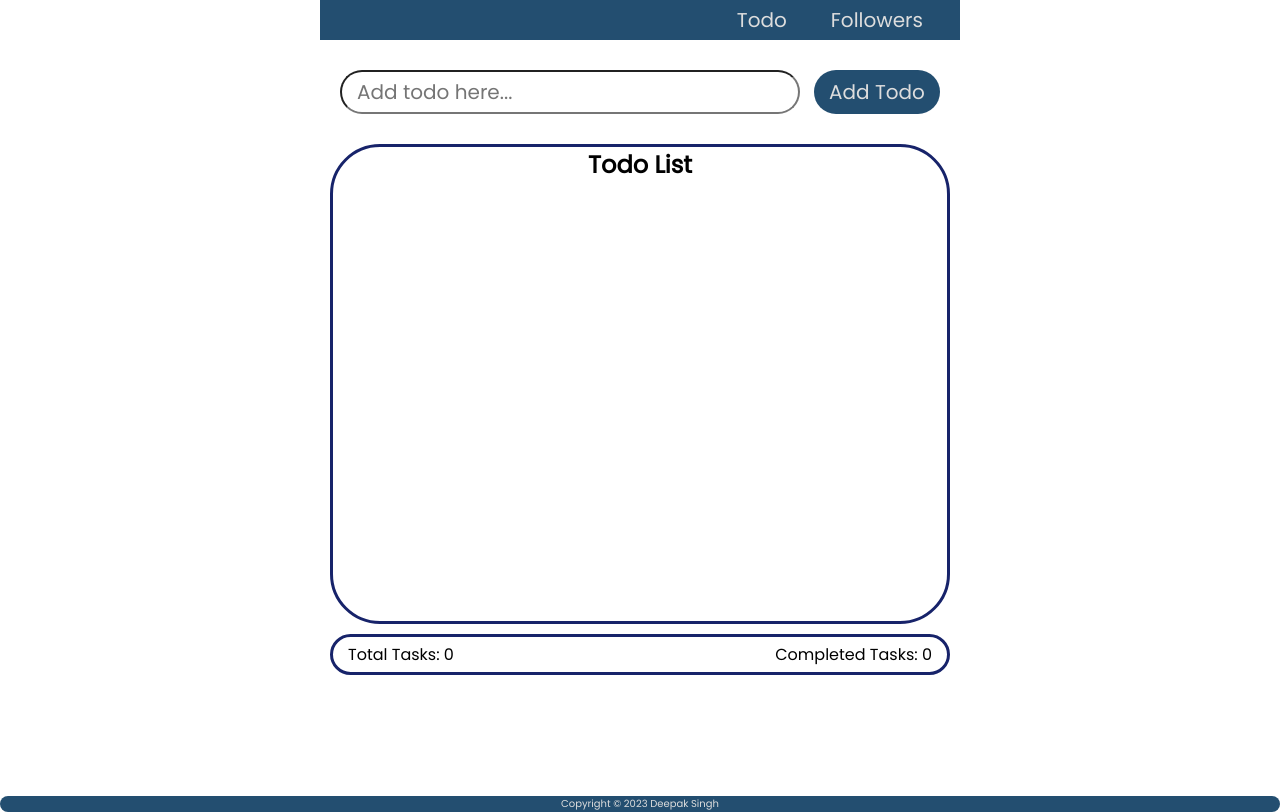
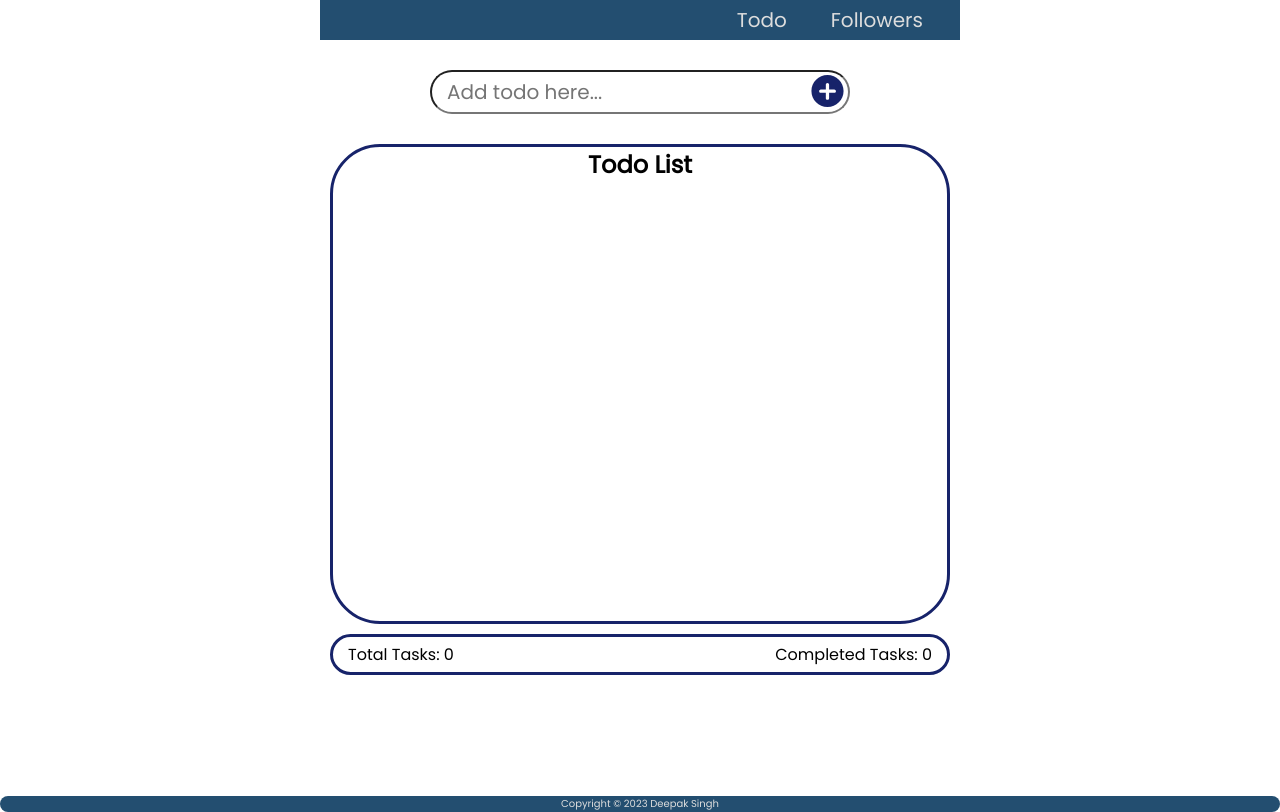
Before and after one commit to dsdeepak17/jest-rtl-session, a React (Create React App) app: page / in a window 1280 px wide. Built offline with nearby package versions, Linux system fonts and the light colour scheme.

Commit message:
adds plus icon to add-todo btn

```diff
--- a/src/App.css
+++ b/src/App.css
@@ -81,7 +81,7 @@ button {
 }
 
 button:active {
-  transform: scale(1.035);
+  transform: scale(.91);
 	background: var(--dark-color);
 }
 
@@ -95,10 +95,29 @@ button:active {
   margin: 20px 0px;
 	display: flex;
 	justify-content: center;
+	position: relative;
 }
 
 .todo-input {
-  width: 460px;
+  min-width: 350px;
+}
+
+.todo-input-btn {
+	position: absolute;
+	right: 7px;
+	background: transparent;
+	margin: 0px;
+	padding: 0px;
+}
+
+.todo-input-btn > img {
+	padding: 0;
+	margin: 0;
+	height: 62px;
+	width: 45px;
+}
+.todo-input-btn:hover{
+	background: transparent;
 }
 
 .todo-item {
@@ -213,18 +232,12 @@ button:active {
 	.todo-status {
 		width: 95%;
 	}
-	.todo-input {
-		width:56%;
-	}
 	.follower {
 		width: 24rem;
 	}
 }
 
 @media (max-width: 420px) {
-	.todo-input {
-		width: 57%;
-	}
 	.follower{
 		width: 20rem;
 	}
--- a/src/components/Todo/TodoInput.jsx
+++ b/src/components/Todo/TodoInput.jsx
@@ -1,5 +1,6 @@
 import React, { useState } from 'react'
 import { useDispatch } from 'react-redux'
+import AddIcon from '../../assets/icons/add.svg'
 import { addTodo as addNewTodo } from '../../redux/TodoSlice';
 
 function TodoInput() {
@@ -26,7 +27,9 @@ function TodoInput() {
   return (
     <form onSubmit={onSubmit} className='todo-form' data-testid='todo-input-form'>
       <input value={todo} onChange={handleOnChange} className="todo-input" data-testid="todo-input" placeholder='Add todo here...' />
-      <button className='todo-input-btn' data-testid="todo-input-btn" type="submit" disabled={isDisabled}>Add Todo</button>
+      <button className='todo-input-btn' data-testid="todo-input-btn" type="submit" disabled={isDisabled}>
+        <img src={AddIcon} alt="" />
+      </button>
     </form>
 
   )
```
Also changed, not shown: src/assets/icons/add.svg (added).
